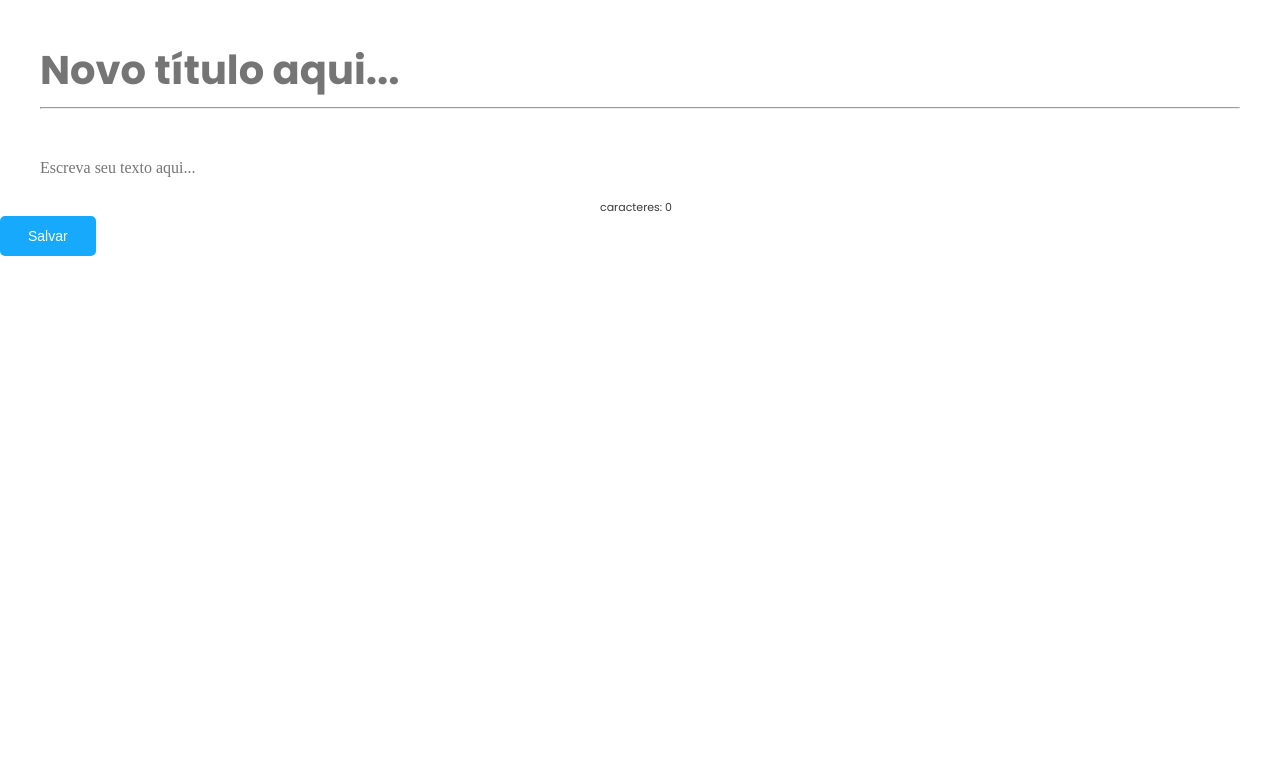
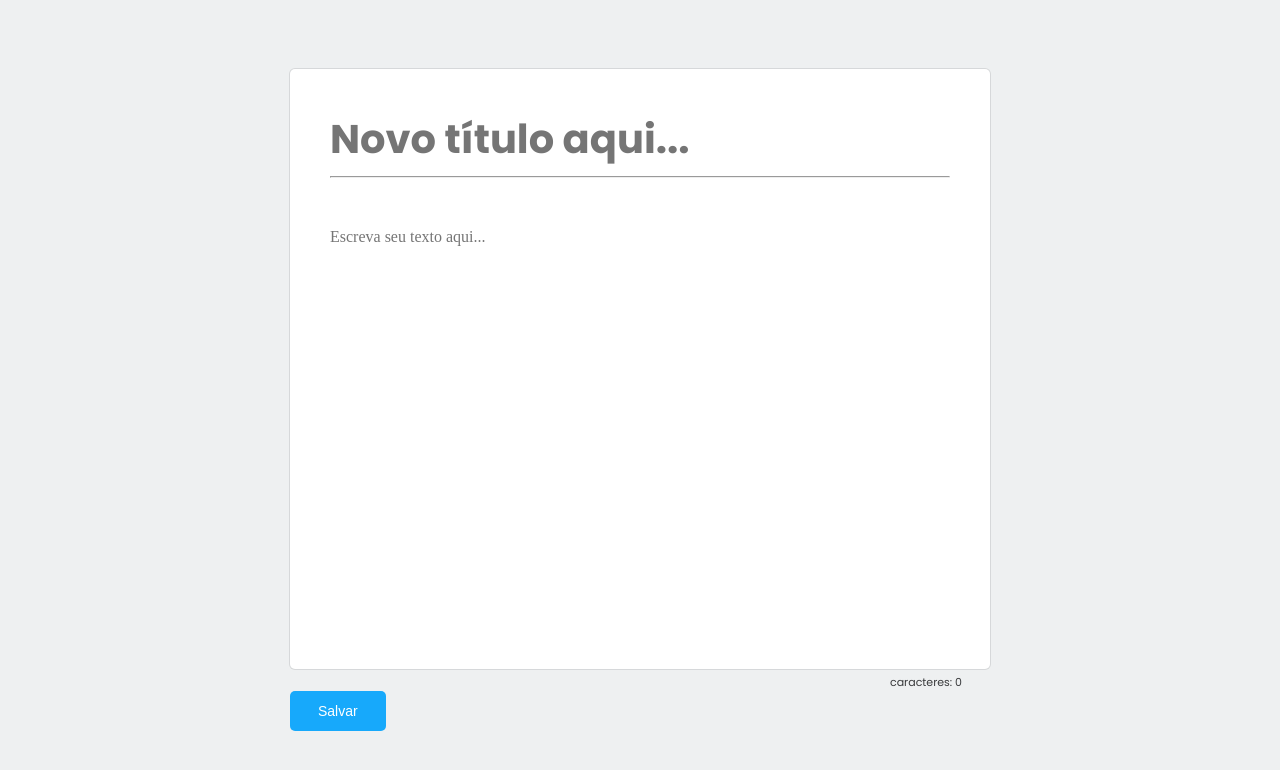
Before and after one commit to caiobrian/simple-notes, a Next.js app: page / in a window 1280 px wide. Shown: the top 770 px of the page. Built offline with nearby package versions, Linux system fonts and the light colour scheme; a web font is replaced by a local one.

Commit message:
refactor: move main to component

```diff
--- /dev/null
+++ b/src/components/Main/index.jsx
@@ -0,0 +1,31 @@
+import { StateProvider } from '../../contexts/state'
+import { initialTextState, textReducer } from '../../reducer/textReducer'
+
+import Button from '../Button'
+import Divider from '../Divider'
+import PostTitle from '../PostTitle'
+import PostBody from '../PostBody'
+import WordCounter from '../WordCounter'
+
+import * as S from './styles'
+
+const Main = () => {
+  return (
+    <StateProvider initialState={initialTextState} reducer={textReducer}>
+      <S.Container>
+        <S.Main>
+          <PostTitle />
+          <Divider />
+          <PostBody />
+        </S.Main>
+        <WordCounter />
+
+        <S.WrapperButton>
+          <Button>Salvar</Button>
+        </S.WrapperButton>
+      </S.Container>
+    </StateProvider>
+  )
+}
+
+export default Main
--- a/src/styles/Home.module.css
+++ b/src/components/Main/styles.js
@@ -1,15 +1,16 @@
-.container {
-  background-color: #EEF0F1;
+import styled from 'styled-components'
+
+export const Container = styled.div`
+  background-color: #eef0f1;
   min-height: 100vh;
   padding: 0 0.5rem;
   display: flex;
   flex-direction: column;
   justify-content: center;
   align-items: center;
-  height: 100vh;
-}
+`
 
-.main {
+export const Main = styled.main`
   width: 700px;
   min-width: 300px;
   max-height: 800px;
@@ -21,8 +22,7 @@
   color: #08090a;
   box-shadow: 0 0 0 1px rgba(8, 9, 10, 0.1);
   overflow: auto;
-}
-
-.buttonContainer {
+`
+export const WrapperButton = styled.div`
   width: 700px;
-}
+`
--- a/src/pages/_main.js
+++ /dev/null
@@ -1,29 +0,0 @@
-import React from 'react'
-import Button from '../components/Button'
-import Divider from '../components/Divider'
-import PostBody from '../components/PostBody'
-import PostTitle from '../components/PostTitle'
-import WordCounter from '../components/WordCounter'
-import { StateProvider } from '../contexts/state'
-import { initialTextState, textReducer } from '../reducer/textReducer'
-
-const Main = () => {
-  return (
-    <StateProvider initialState={initialTextState} reducer={textReducer}>
-      <div>
-        <main>
-          <PostTitle />
-          <Divider />
-          <PostBody />
-        </main>
-        <WordCounter />
-
-        <div>
-          <Button>Salvar</Button>
-        </div>
-      </div>
-    </StateProvider>
-  )
-}
-
-export default Main
--- a/src/pages/index.js
+++ b/src/pages/index.js
@@ -1,4 +1,4 @@
-import Main from './_main'
+import Main from '../components/Main'
 
 export default function Home() {
   return <Main />
```
